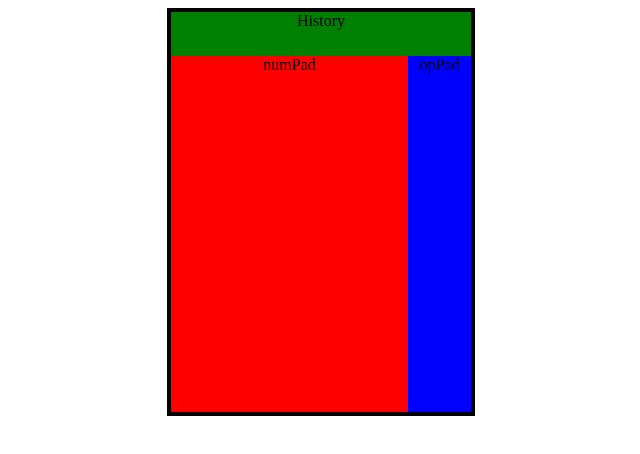
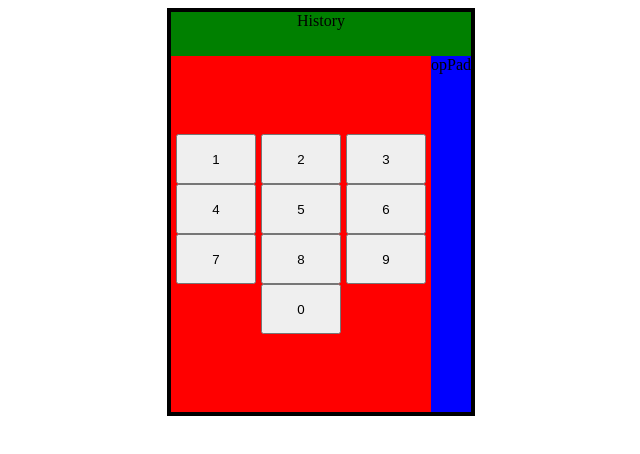
Before and after one commit to Cass-MC/odin-calculator, a plain HTML site: page index.html in a window 1280 px wide. Shown: the whole page, without its empty margins (319-959 px from the left). Drawn offline with Linux system fonts and the light colour scheme.

Commit message:
added number buttons

```diff
--- a/index.html
+++ b/index.html
@@ -11,12 +11,20 @@
 
             <div id="pads">
                 <div id="numPad">
-                    numPad
+                    <button class="digit">1</button>
+                    <button class="digit">2</button>
+                    <button class="digit">3</button>
+                    <button class="digit">4</button>
+                    <button class="digit">5</button>
+                    <button class="digit">6</button>
+                    <button class="digit">7</button>
+                    <button class="digit">8</button>
+                    <button class="digit">9</button>
+                    <button class="digit">0</button>
                 </div>
                 <div id="opPad">
                     opPad
                 </div>
-
             </div>
         </div>
     </center>
--- a/style.css
+++ b/style.css
@@ -25,7 +25,16 @@
 #numPad {
     background-color: red;
     height: 100%;
+    display: flex;
+    flex-wrap: wrap;
+    justify-content: space-evenly;
+    align-content: center;
     flex-grow: 8;
+}
+
+.digit {
+    width: 80px;
+    height: 50px;
 }
 
 #opPad {
```
